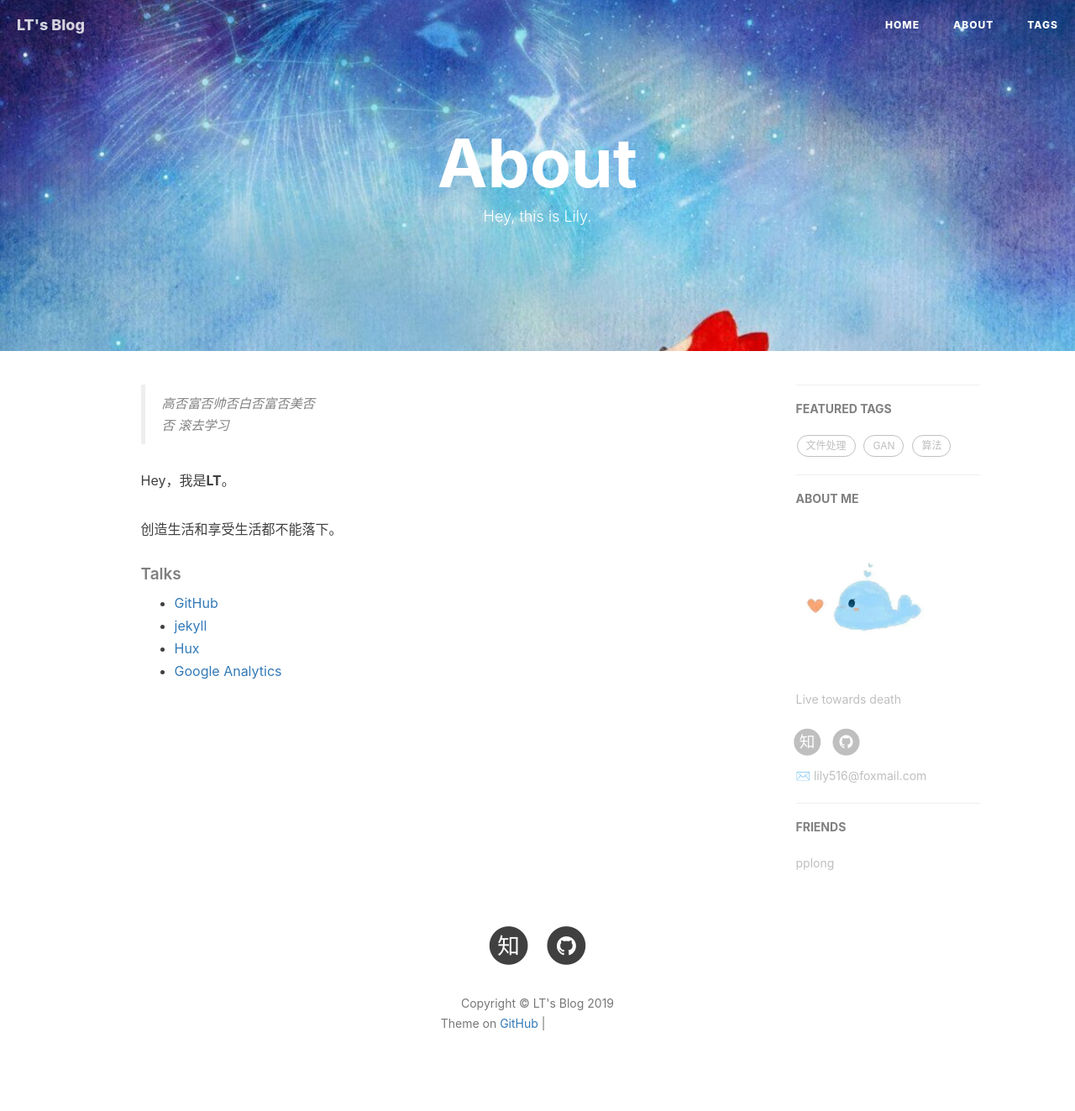
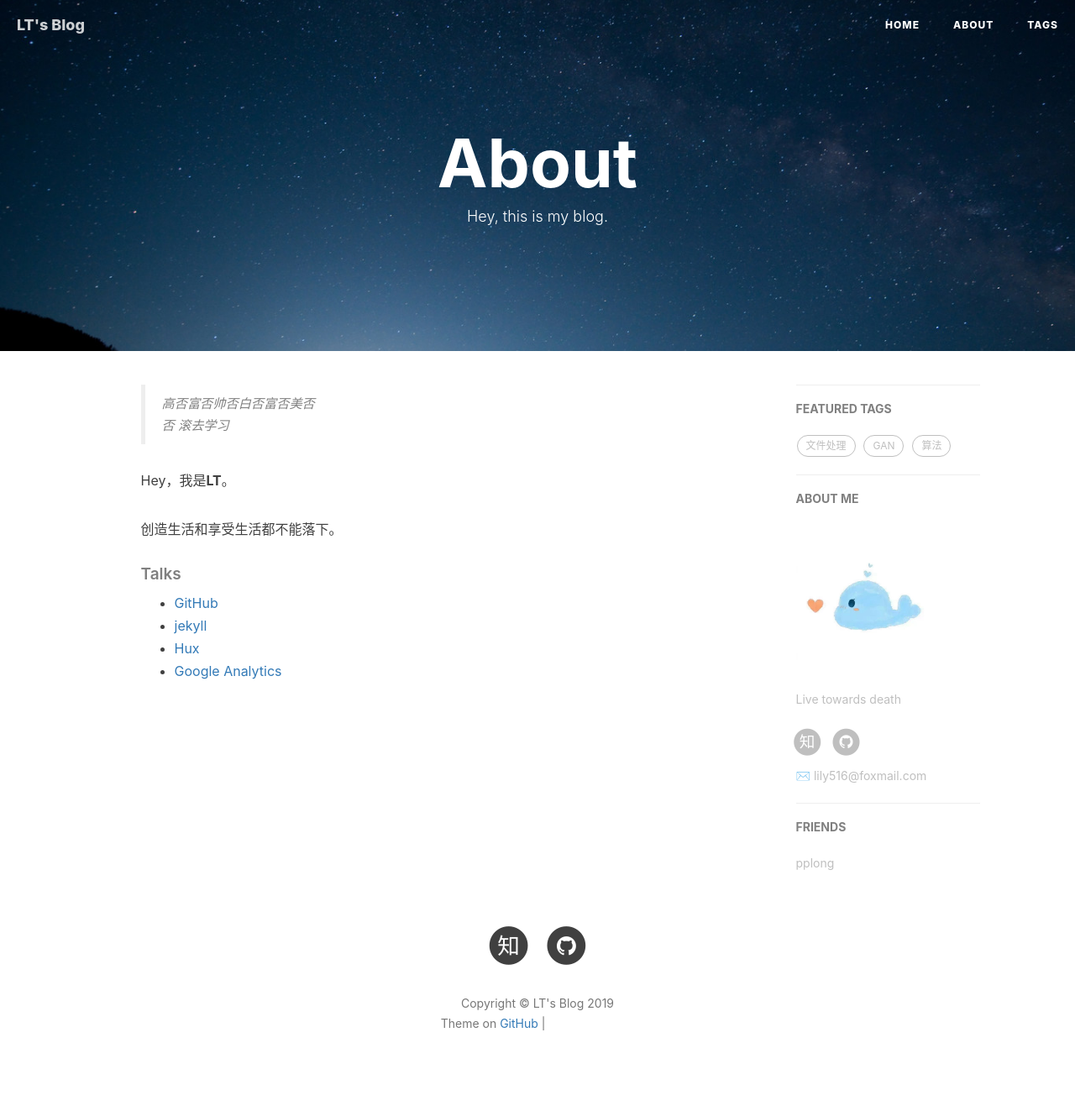
Before and after one commit to LeeeLiu/leeeliu.github.io, a Jekyll site: the page built from about.html, in a window 1280 px wide. Shown: the whole page at 84% size. Built offline with Jekyll 4.4.1, drawn with Linux system fonts in a browser that asks for light colours; nearby versions of some CDN libraries; comment, search, counter and statistics services are not loaded; grey boxes are pictures that could not be loaded.

Commit message:
Update about.html

```diff
--- a/about.html
+++ b/about.html
@@ -1,8 +1,8 @@
 ---
 layout: page
 title: "About"
-description: "Hey, this is Lily."
-header-img: "img/ali.jpg"
+description: "Hey, this is my blog."
+header-img: "img/night.jpg"
 ---
 
 <!-- Language Selector -->
```
